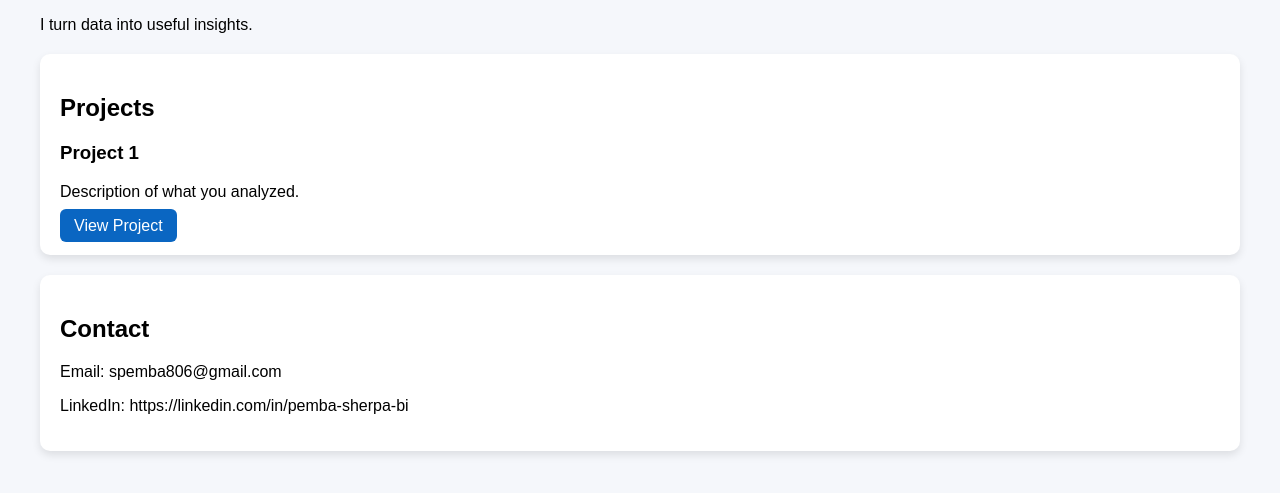
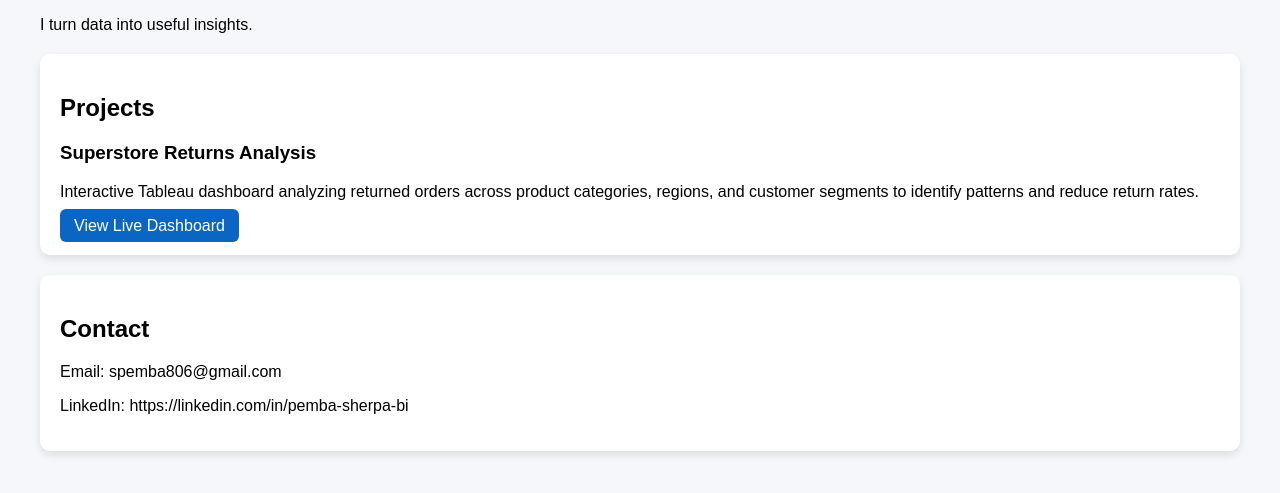
Before and after one commit to spemba806-crypto/portfolio, a plain HTML site: page index.html in a window 1280 px wide. Shown: the part 123-616 px from the top of the page. Drawn offline with Linux system fonts and the light colour scheme.

Commit message:
Add Superstore Returns Analysis project section
Added project details for Superstore Returns Analysis with a link to the live dashboard.

```diff
--- a/index.html
+++ b/index.html
@@ -18,9 +18,15 @@
 <div class="card">
 <h2>Projects</h2>
 
-<h3>Project 1</h3>
-<p>Description of what you analyzed.</p>
-<a href="https://github.com/YOURUSERNAME/project1">View Project</a>
+<h3>Superstore Returns Analysis</h3>
+<p>
+Interactive Tableau dashboard analyzing returned orders across product categories,
+regions, and customer segments to identify patterns and reduce return rates.
+</p>
+
+<a href="https://public.tableau.com/views/Book1_17692947098200/SummaryofReturnedOrders?:language=en-GB&:sid=&:redirect=auth&:display_count=n&:origin=viz_share_link" target="_blank">
+View Live Dashboard
+</a>
 
 </div>
 
```
